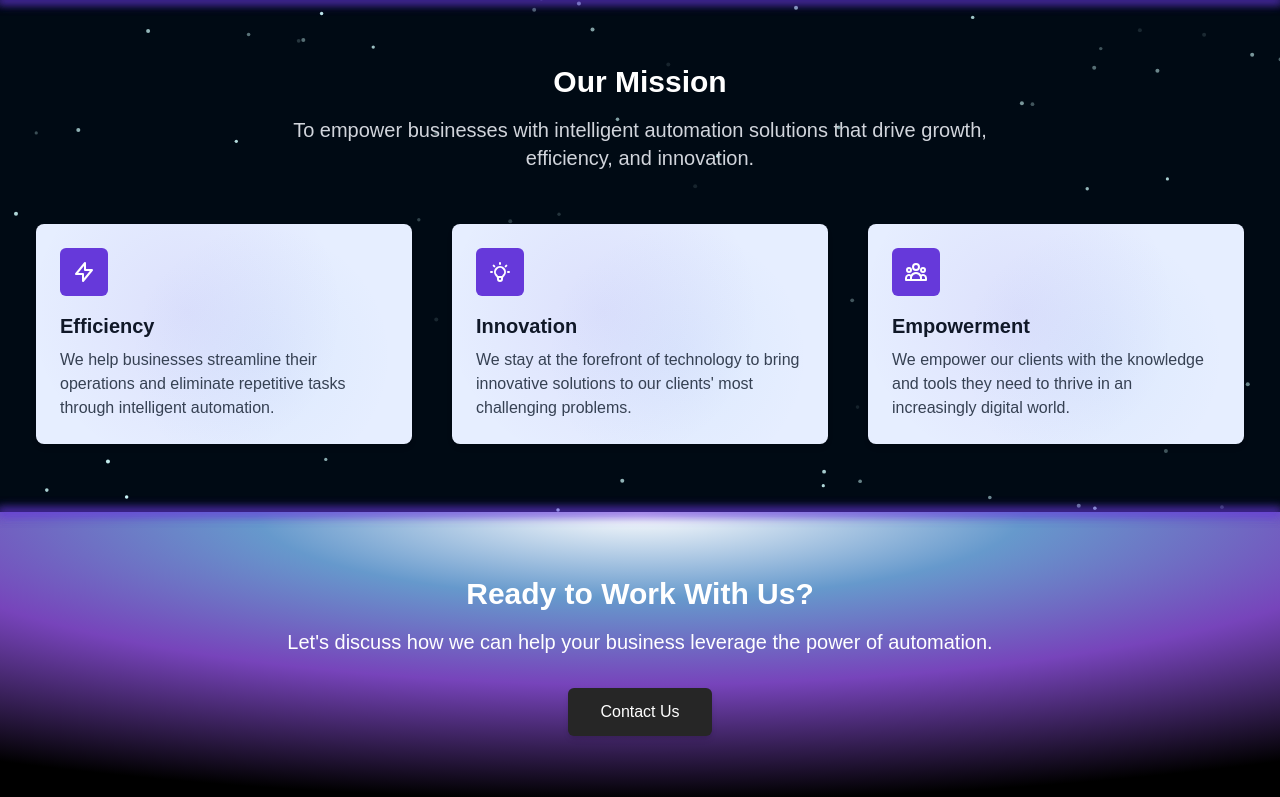
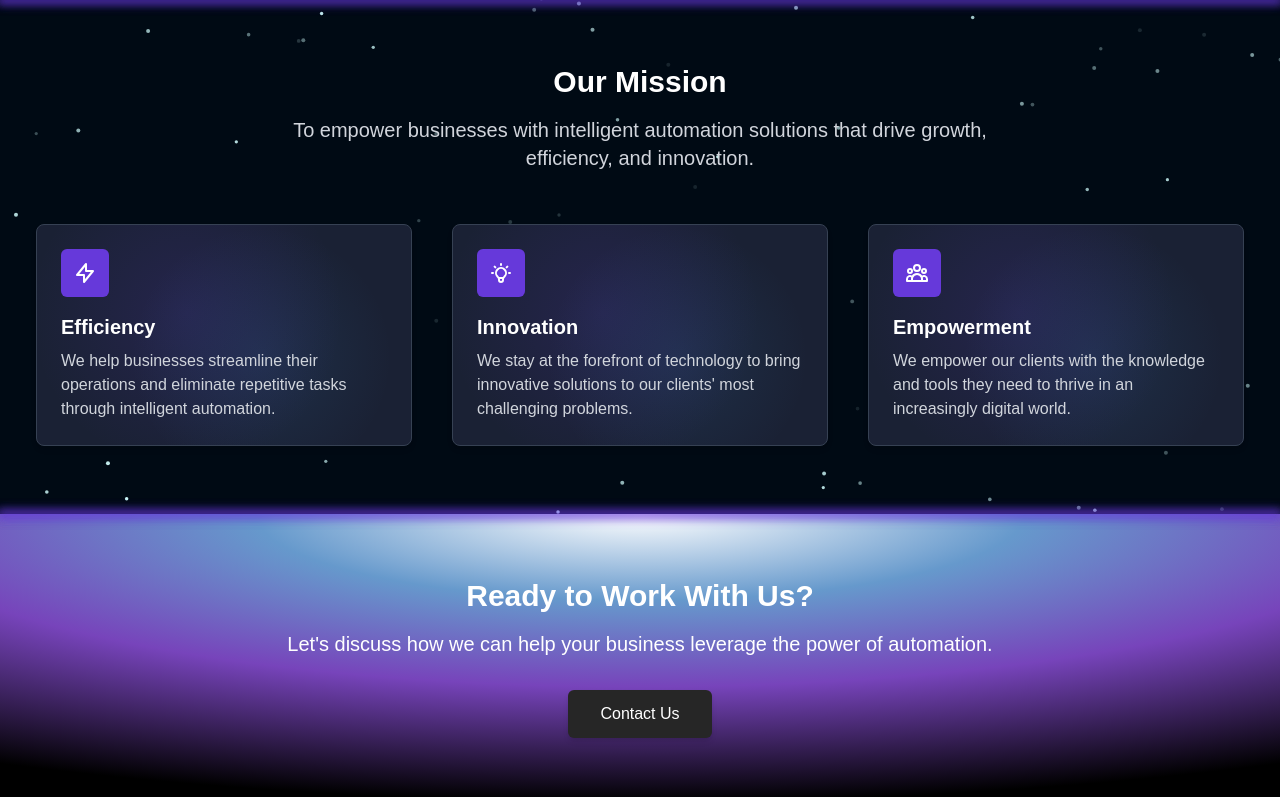
Before and after one commit to Evans-Brian/superNovaWebsite, a Next.js app: page /about in a window 1280 px wide. Shown: the part 924-1721 px from the top of the page. Built offline with nearby package versions, Linux system fonts and the light colour scheme.

Commit message:
update final service cards

```diff
--- a/src/app/about/page.tsx
+++ b/src/app/about/page.tsx
@@ -82,12 +82,12 @@ export default function AboutPage() {
                   borderWidth={3}
                 />
                 <div
-                  className="p-6 rounded-lg shadow-md"
+                  className="p-6 rounded-lg border-[0.75px] border-gray-700 shadow-md"
                   style={{
-                    backgroundColor: '#e6eeff',
+                    backgroundColor: '#1a2134',
                     backgroundImage: `
-                      radial-gradient(circle at 40% 40%, rgba(102, 57, 218, 0.08), transparent 60%),
-                      radial-gradient(circle at 60% 60%, rgba(66, 153, 225, 0.06), transparent 50%)
+                      radial-gradient(circle at 40% 40%, rgba(102, 57, 218, 0.15), transparent 60%),
+                      radial-gradient(circle at 60% 60%, rgba(66, 153, 225, 0.12), transparent 50%)
                     `
                   }}
                 >
@@ -96,8 +96,8 @@ export default function AboutPage() {
                       <path strokeLinecap="round" strokeLinejoin="round" strokeWidth={2} d="M13 10V3L4 14h7v7l9-11h-7z" />
                     </svg>
                   </div>
-                  <h3 className="text-xl font-semibold text-gray-900 mb-2">Efficiency</h3>
-                  <p className="text-gray-700">
+                  <h3 className="text-xl font-semibold text-white mb-2">Efficiency</h3>
+                  <p className="text-gray-300">
                     We help businesses streamline their operations and eliminate repetitive tasks through intelligent automation.
                   </p>
                 </div>
@@ -113,12 +113,12 @@ export default function AboutPage() {
                   borderWidth={3}
                 />
                 <div
-                  className="p-6 rounded-lg shadow-md"
+                  className="p-6 rounded-lg border-[0.75px] border-gray-700 shadow-md"
                   style={{
-                    backgroundColor: '#e6eeff',
+                    backgroundColor: '#1a2134',
                     backgroundImage: `
-                      radial-gradient(circle at 40% 40%, rgba(102, 57, 218, 0.08), transparent 60%),
-                      radial-gradient(circle at 60% 60%, rgba(66, 153, 225, 0.06), transparent 50%)
+                      radial-gradient(circle at 40% 40%, rgba(102, 57, 218, 0.15), transparent 60%),
+                      radial-gradient(circle at 60% 60%, rgba(66, 153, 225, 0.12), transparent 50%)
                     `
                   }}
                 >
@@ -127,8 +127,8 @@ export default function AboutPage() {
                       <path strokeLinecap="round" strokeLinejoin="round" strokeWidth={2} d="M9.663 17h4.673M12 3v1m6.364 1.636l-.707.707M21 12h-1M4 12H3m3.343-5.657l-.707-.707m2.828 9.9a5 5 0 117.072 0l-.548.547A3.374 3.374 0 0014 18.469V19a2 2 0 11-4 0v-.531c0-.895-.356-1.754-.988-2.386l-.548-.547z" />
                     </svg>
                   </div>
-                  <h3 className="text-xl font-semibold text-gray-900 mb-2">Innovation</h3>
-                  <p className="text-gray-700">
+                  <h3 className="text-xl font-semibold text-white mb-2">Innovation</h3>
+                  <p className="text-gray-300">
                     We stay at the forefront of technology to bring innovative solutions to our clients&apos; most challenging problems.
                   </p>
                 </div>
@@ -144,12 +144,12 @@ export default function AboutPage() {
                   borderWidth={3}
                 />
                 <div
-                  className="p-6 rounded-lg shadow-md"
+                  className="p-6 rounded-lg border-[0.75px] border-gray-700 shadow-md"
                   style={{
-                    backgroundColor: '#e6eeff',
+                    backgroundColor: '#1a2134',
                     backgroundImage: `
-                      radial-gradient(circle at 40% 40%, rgba(102, 57, 218, 0.08), transparent 60%),
-                      radial-gradient(circle at 60% 60%, rgba(66, 153, 225, 0.06), transparent 50%)
+                      radial-gradient(circle at 40% 40%, rgba(102, 57, 218, 0.15), transparent 60%),
+                      radial-gradient(circle at 60% 60%, rgba(66, 153, 225, 0.12), transparent 50%)
                     `
                   }}
                 >
@@ -158,8 +158,8 @@ export default function AboutPage() {
                       <path strokeLinecap="round" strokeLinejoin="round" strokeWidth={2} d="M17 20h5v-2a3 3 0 00-5.356-1.857M17 20H7m10 0v-2c0-.656-.126-1.283-.356-1.857M7 20H2v-2a3 3 0 015.356-1.857M7 20v-2c0-.656.126-1.283.356-1.857m0 0a5.002 5.002 0 019.288 0M15 7a3 3 0 11-6 0 3 3 0 016 0zm6 3a2 2 0 11-4 0 2 2 0 014 0zM7 10a2 2 0 11-4 0 2 2 0 014 0z" />
                     </svg>
                   </div>
-                  <h3 className="text-xl font-semibold text-gray-900 mb-2">Empowerment</h3>
-                  <p className="text-gray-700">
+                  <h3 className="text-xl font-semibold text-white mb-2">Empowerment</h3>
+                  <p className="text-gray-300">
                     We empower our clients with the knowledge and tools they need to thrive in an increasingly digital world.
                   </p>
                 </div>
```
